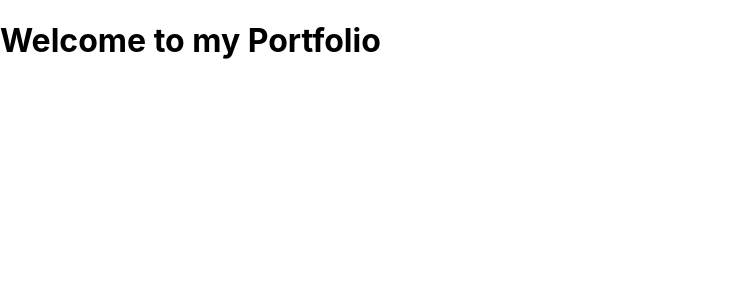
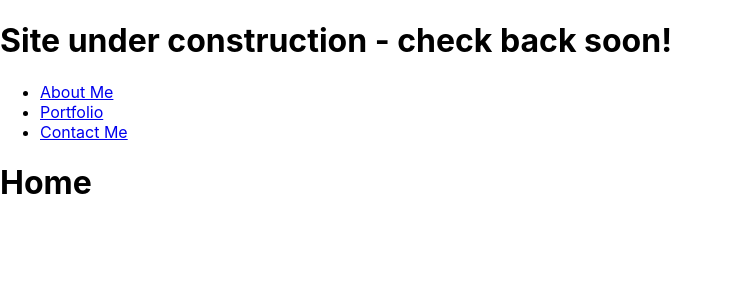
Before and after one commit to gillianroberts1/portfolio, a React (Create React App) app: page / in a window 1280 px wide. Shown: the top 300 px of the page, without its empty margins (0-732 px from the left). Built offline with nearby package versions, Linux system fonts and the light colour scheme.

Commit message:
structure set up with nav bar

```diff
--- a/package.json
+++ b/package.json
@@ -3,13 +3,13 @@
   "version": "0.1.0",
   "private": false,
   "homepage": "https://gillianroberts1.github.io/portfolio",
-
-    "dependencies": {
+  "dependencies": {
     "@testing-library/jest-dom": "^5.17.0",
     "@testing-library/react": "^13.4.0",
     "@testing-library/user-event": "^13.5.0",
     "react": "^18.2.0",
     "react-dom": "^18.2.0",
+    "react-router-dom": "^6.16.0",
     "react-scripts": "5.0.1",
     "web-vitals": "^2.1.4"
   },
--- a/src/App.js
+++ b/src/App.js
@@ -1,9 +1,12 @@
-import logo from './logo.svg';
 import './App.css';
+import PortfolioContainer from './containers/PortfolioContainer';
 
 function App() {
   return (
-    <h1>Welcome to my Portfolio</h1>
+    <>
+    <h1>Site under construction - check back soon!</h1>
+    <PortfolioContainer/>
+    </>
   );
 }
 
--- /dev/null
+++ b/src/components/AboutMe.js
@@ -0,0 +1,8 @@
+const AboutMe = () => {
+    return (
+
+        <h1>About Me</h1>
+     );
+}
+
+export default AboutMe;
--- /dev/null
+++ b/src/components/ContactMe.js
@@ -0,0 +1,7 @@
+const ContactMe = () => {
+    return (
+        <h1>contact me</h1>
+    );
+}
+
+export default ContactMe;
--- /dev/null
+++ b/src/components/Header.js
@@ -0,0 +1,30 @@
+import React from 'react';
+import { Link } from "react-router-dom";
+
+
+
+const Header = () => {
+    return (
+
+        <>
+        <ul>
+        <li>
+        <Link to="/aboutme">About Me</Link>
+        </li>
+
+        <li>
+        <Link to="/portfolio">Portfolio</Link>
+        </li>
+        <li>
+        <Link to="/contact">Contact Me</Link>
+        </li>
+        </ul>
+
+        </>
+
+
+
+     );
+}
+
+export default Header;
--- /dev/null
+++ b/src/components/Home.js
@@ -0,0 +1,8 @@
+const Home = () => {
+    return (
+
+        <h1>Home</h1>
+    );
+}
+
+export default Home;
--- /dev/null
+++ b/src/components/Portfolio.js
@@ -0,0 +1,8 @@
+const Portfolio = () => {
+    return (
+
+        <h1>Portfolio</h1>
+     );
+}
+
+export default Portfolio;
--- /dev/null
+++ b/src/containers/PortfolioContainer.js
@@ -0,0 +1,25 @@
+import { BrowserRouter as Router, Routes, Route} from "react-router-dom";
+import Header from "../components/Header.js"
+import Portfolio from "../components/Portfolio.js";
+import Home from "../components/Home.js";
+import AboutMe  from "../components/AboutMe.js";
+import ContactMe from "../components/ContactMe.js";
+
+
+const PortfolioContainer = () => {
+    return (
+        <Router>
+      <Header/>
+      <Routes>
+        <Route path="/" element={<Home />} />
+        <Route path="/aboutme" element={<AboutMe />} />
+        <Route path="/portfolio" element={<Portfolio />} />
+        <Route path="/contact" element={<ContactMe />} />
+      </Routes>
+    </Router>
+
+
+     );
+}
+
+export default PortfolioContainer;
```
Also changed, not shown: 1 other file (tests, documents, lock files or other folders).
